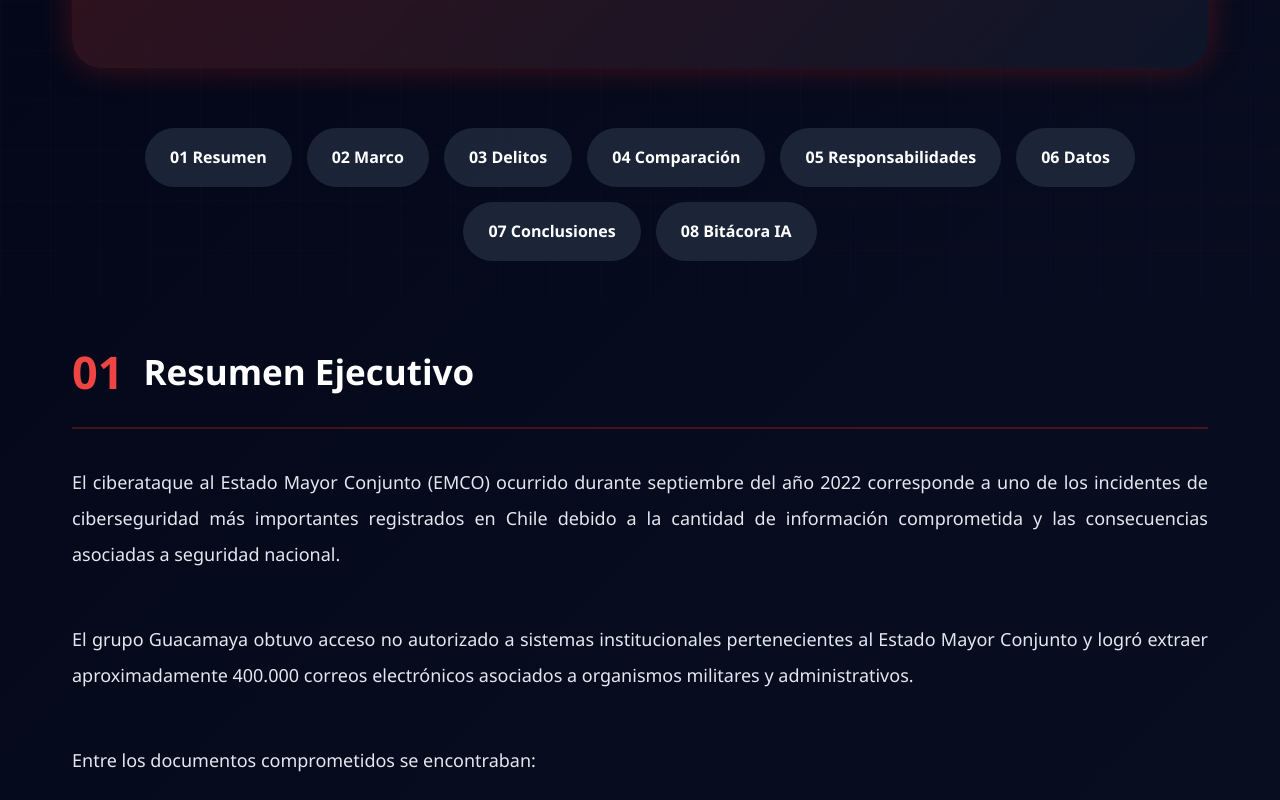
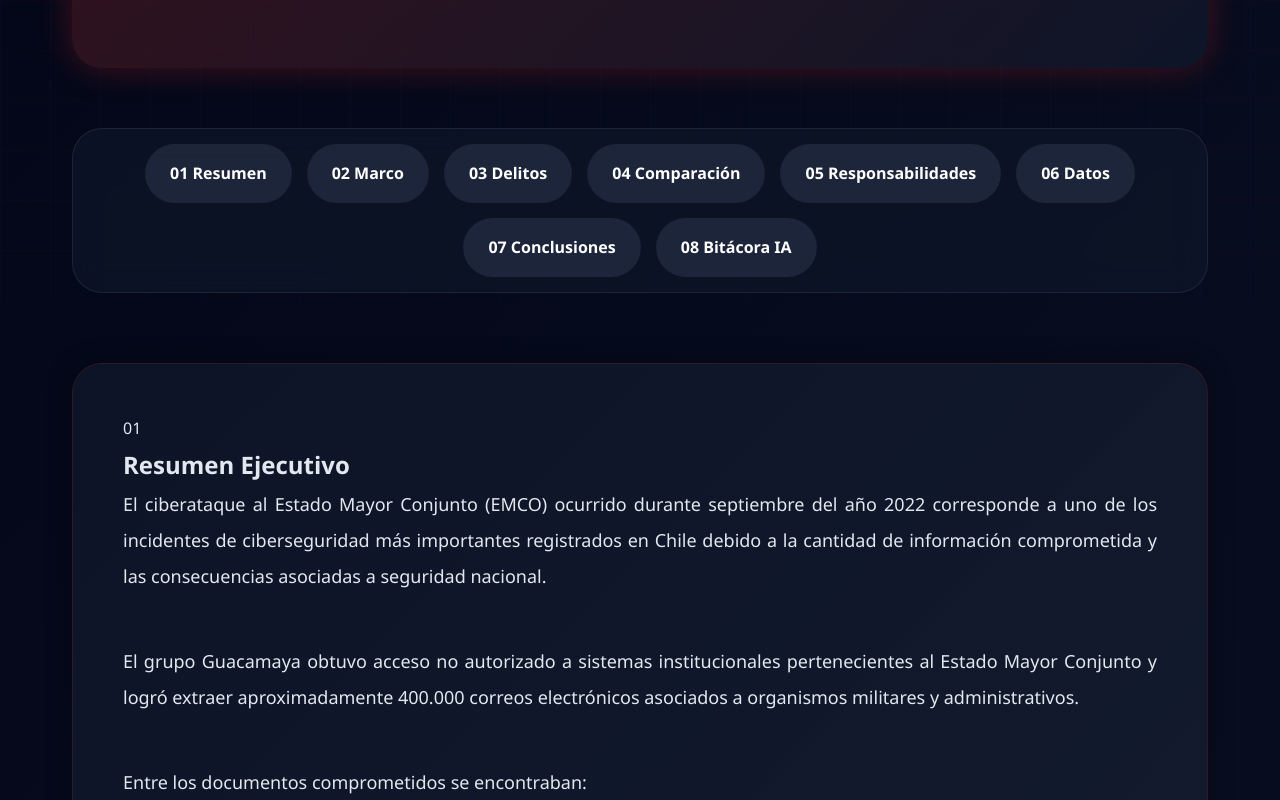
Before and after one commit to julioanabalonsaavedra-droid/informe_anajul, a React (Vite) app: page / in a window 1280 px wide. Shown: the part 500-1300 px from the top of the page. Built offline with nearby package versions, Linux system fonts and the light colour scheme.

Commit message:
Mejora navegación y diseño visual del informe con secciones interactivas

```diff
--- a/src/App.css
+++ b/src/App.css
@@ -153,6 +153,12 @@
 
 .nav{
 
+position:sticky;
+
+top:10px;
+
+z-index:1000;
+
 display:flex;
 
 justify-content:center;
@@ -162,6 +168,18 @@
 gap:15px;
 
 margin-bottom:70px;
+
+padding:15px;
+
+backdrop-filter:blur(15px);
+
+background:
+rgba(15,23,42,.65);
+
+border-radius:30px;
+
+border:1px solid
+rgba(255,255,255,.08);
 
 }
 
@@ -174,7 +192,6 @@
 border-radius:30px;
 
 background:
-
 rgba(30,41,59,.9);
 
 color:white;
@@ -189,13 +206,13 @@
 
 background:#dc2626;
 
-transform:translateY(-5px);
+transform:translateY(-4px);
 
 box-shadow:
-
 0 0 15px rgba(220,38,38,.5);
 
 }
+
 
 
 
@@ -204,42 +221,44 @@
 
 .section{
 
-margin-bottom:80px;
+min-height:100vh;
+
+padding:50px;
+
+margin-bottom:60px;
+
+border-radius:30px;
+
+background:
+
+linear-gradient(
+135deg,
+rgba(15,23,42,.80),
+rgba(30,41,59,.55)
+);
+
+border:
+
+1px solid
+rgba(220,38,38,.15);
+
+box-shadow:
+
+0 0 25px rgba(0,0,0,.35);
+
+scroll-margin-top:120px;
+
+transition:.5s;
 
 }
 
-.titleBox{
+.section:hover{
 
-display:flex;
+transform:translateY(-5px);
 
-align-items:center;
+box-shadow:
 
-gap:20px;
-
-margin-bottom:35px;
-
-border-bottom:2px solid
-rgba(220,38,38,.3);
-
-padding-bottom:15px;
-
-}
-
-.titleBox span{
-
-font-size:45px;
-
-font-weight:bold;
-
-color:#ef4444;
-
-}
-
-.titleBox h2{
-
-font-size:35px;
-
-color:white;
+0 0 30px rgba(220,38,38,.2);
 
 }
 
```
